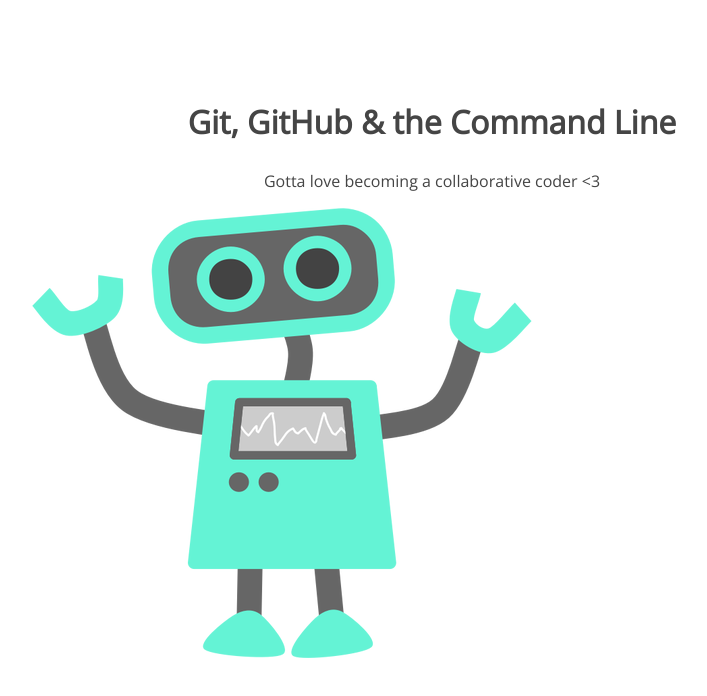
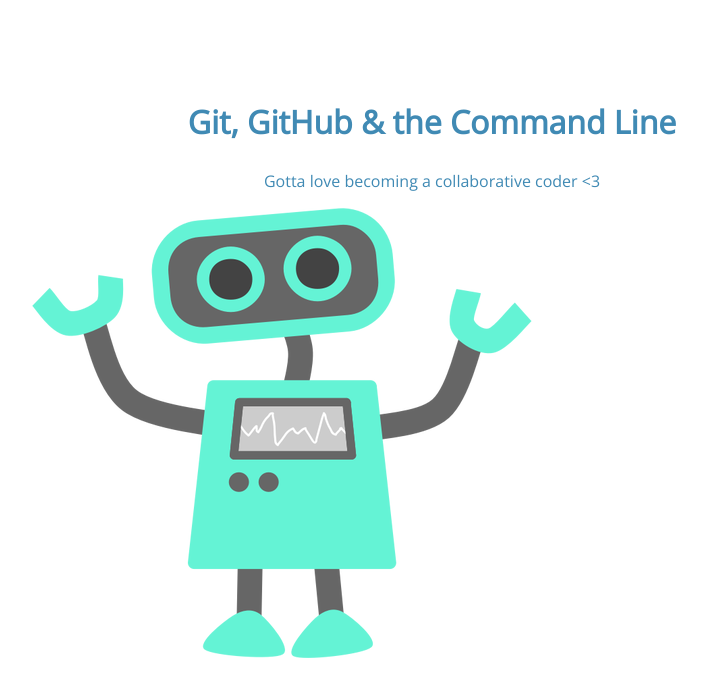
Before and after one commit to code-by-Stacie/105-project, a plain HTML site: page 105-project-master/index.html in a window 1280 px wide. Shown: the whole page, without its empty margins (208-915 px from the left). Drawn offline with nearby package versions, Linux system fonts and the light colour scheme.

Commit message:
changed the h1 color-first edit

```diff
--- a/105-project-master/css/style.css
+++ b/105-project-master/css/style.css
@@ -5,7 +5,7 @@
 section h1,
 section p {
 	text-align: center;
-	color: #454545;
+	color: #408ab4;
 }
 section h1 {
 	font: 32px 'Open Sans';
```
